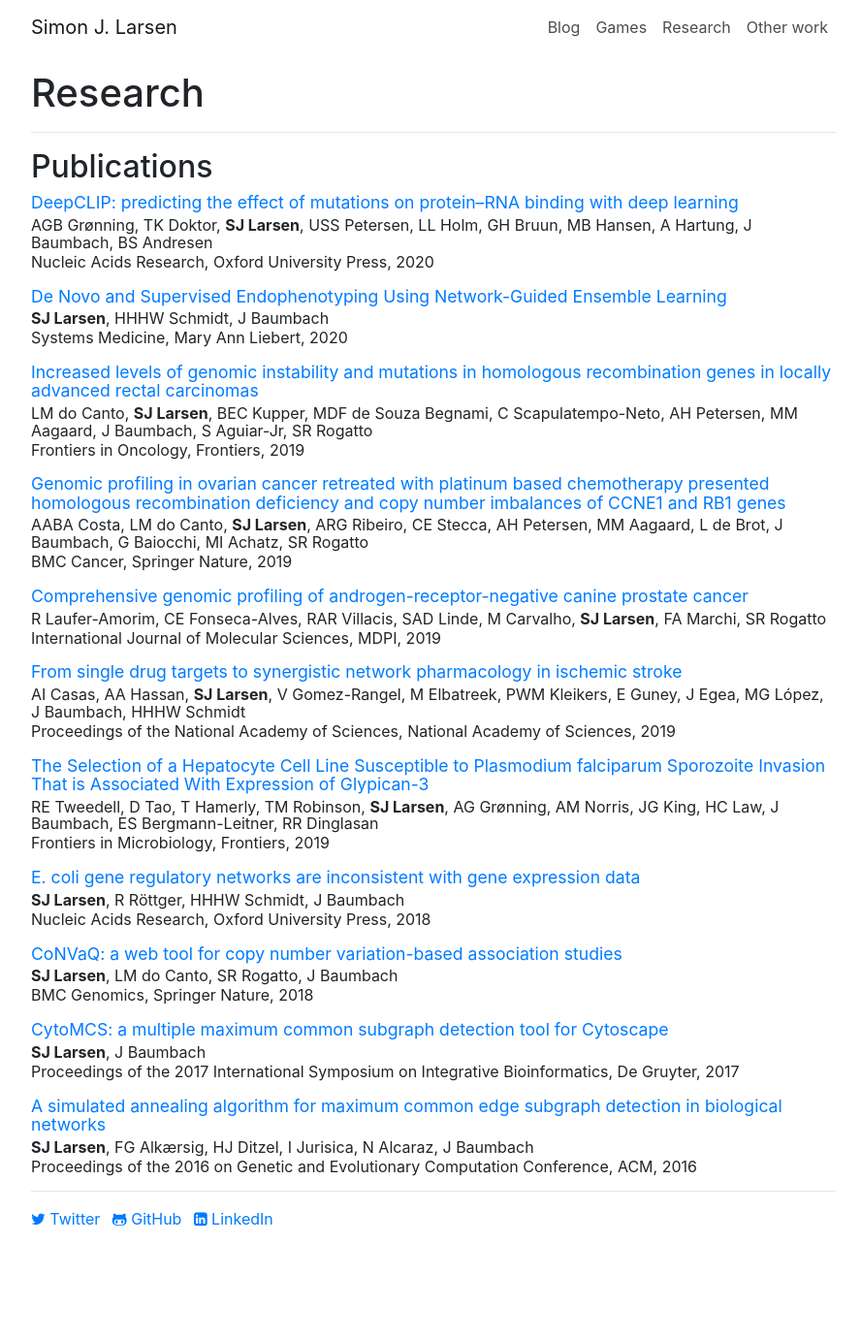
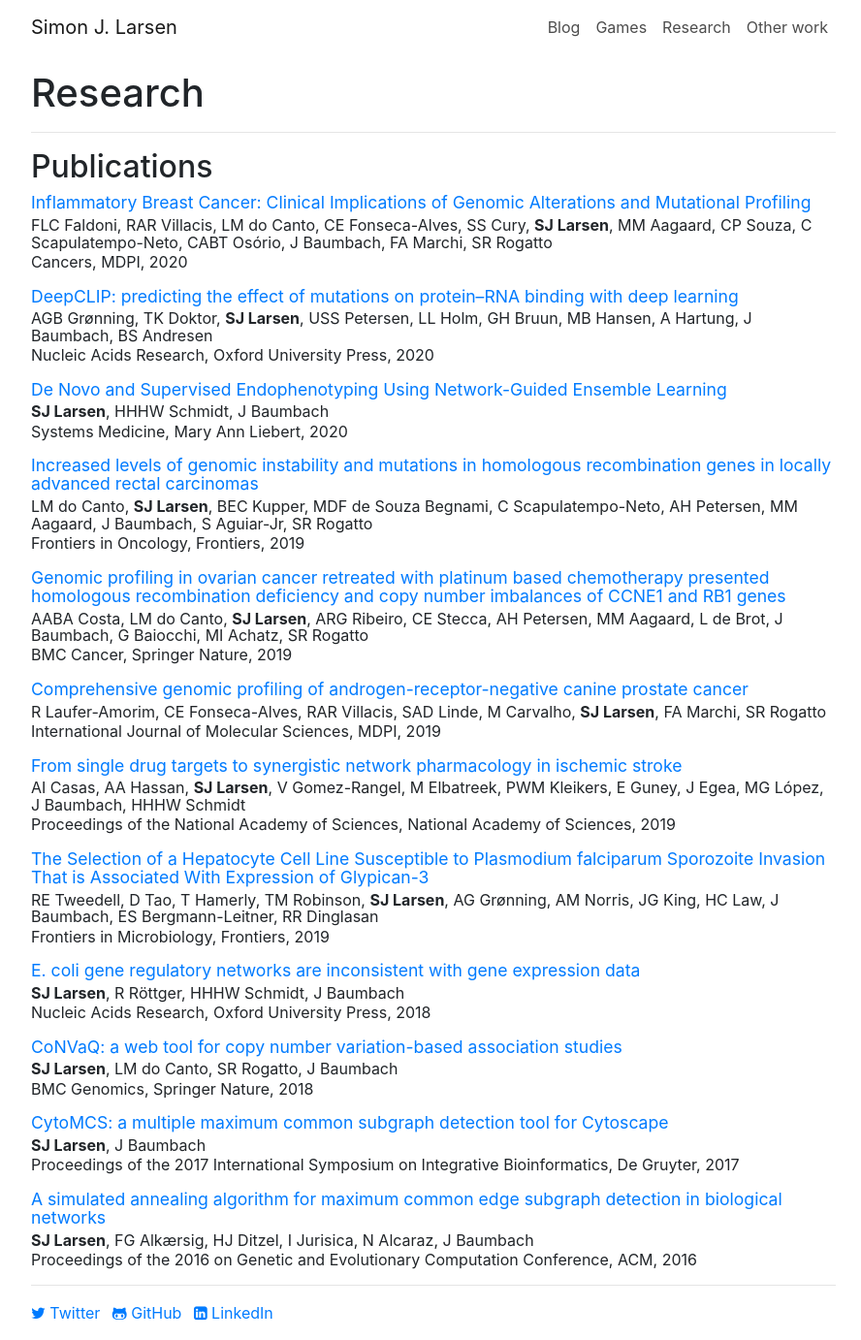
Before and after one commit to SimonLarsen/simonlarsen.github.io, a Jekyll site: the page built from research/index.md, in a window 1280 px wide. Shown: the whole page at 97% size, without its empty margins (193-1081 px from the left). Built offline with Jekyll 4.4.1, drawn with Linux system fonts in a browser that asks for light colours; before the commit the page ends 1285 px from its top, so only the background shows below that.

Commit message:
Updated publications.yml

```diff
--- a/_data/publications.yml
+++ b/_data/publications.yml
@@ -1,3 +1,9 @@
+- author: "FLC Faldoni, RAR Villacis, LM do Canto, CE Fonseca-Alves, SS Cury, SJ Larsen, MM Aagaard, CP Souza, C Scapulatempo-Neto, CABT Osório, J Baumbach, FA Marchi, SR Rogatto"
+  date: "2020"
+  title: "Inflammatory Breast Cancer: Clinical Implications of Genomic Alterations and Mutational Profiling"
+  journal: "Cancers"
+  publisher: "MDPI"
+  doi: "10.3390/cancers12102816"
 - author: "AGB Grønning, TK Doktor, SJ Larsen, USS Petersen, LL Holm, GH Bruun, MB Hansen, A Hartung, J Baumbach, BS Andresen"
   date: "2020"
   title: "DeepCLIP: predicting the effect of mutations on protein–RNA binding with deep learning"
```
